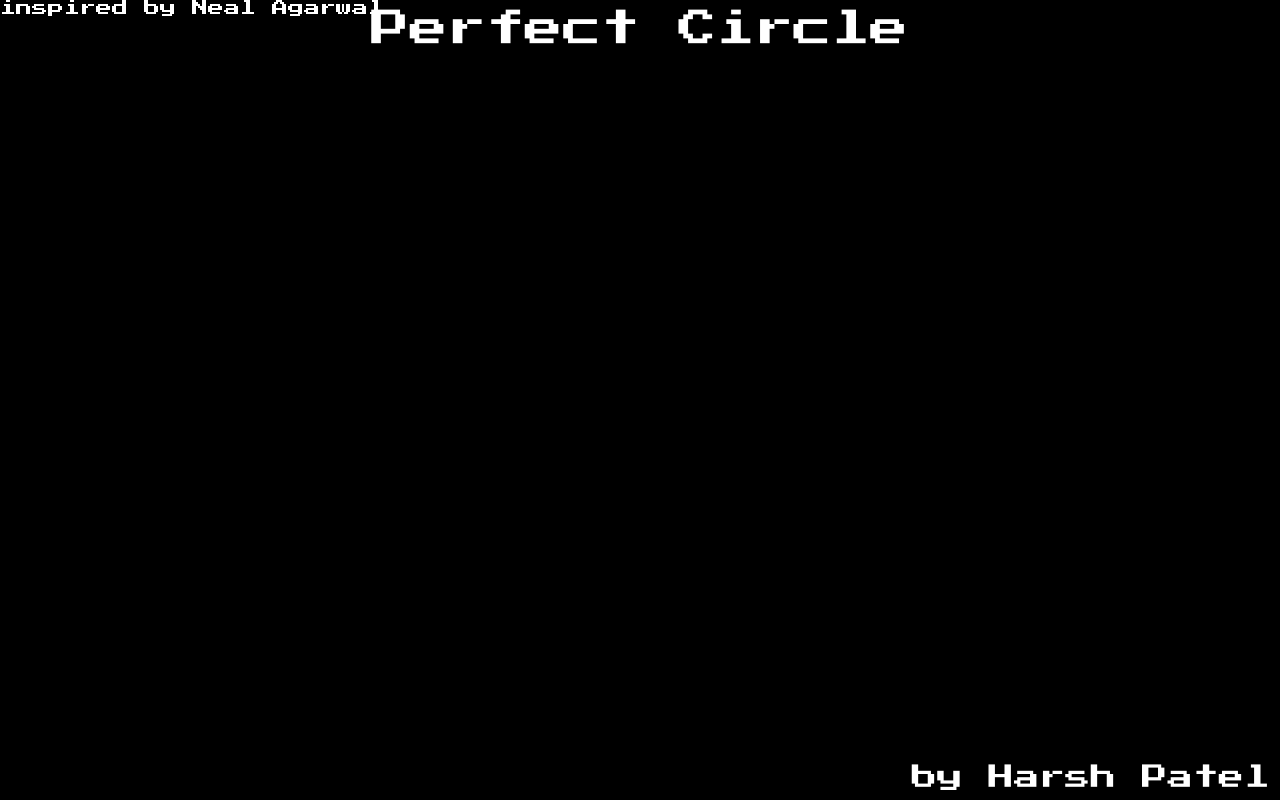
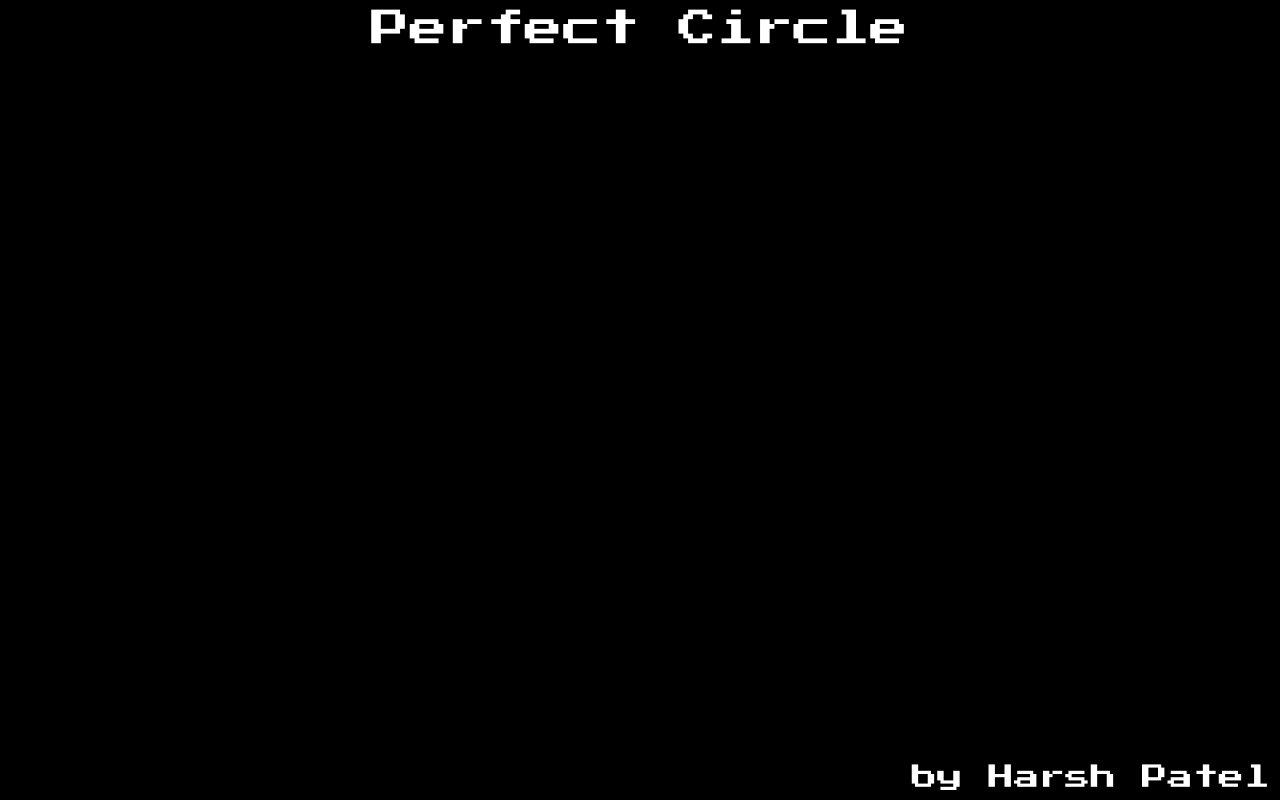
Before and after one commit to DevHarshPatel/PerfectCircle, a plain HTML site: page index.html in a window 1280 px wide. Drawn offline with Linux system fonts and the light colour scheme.

Commit message:
Update index.html

```diff
--- a/index.html
+++ b/index.html
@@ -89,7 +89,6 @@
         <div id="scoreDisplay"></div>
         <div id="bestScore"></div>
         <div id="newBestScore">New best score</div>
-        <div id="harshFun ">inspired by Neal Agarwal</div>
         <div id="byHarshPatel">by Harsh Patel</div>
     </div>
 
```
